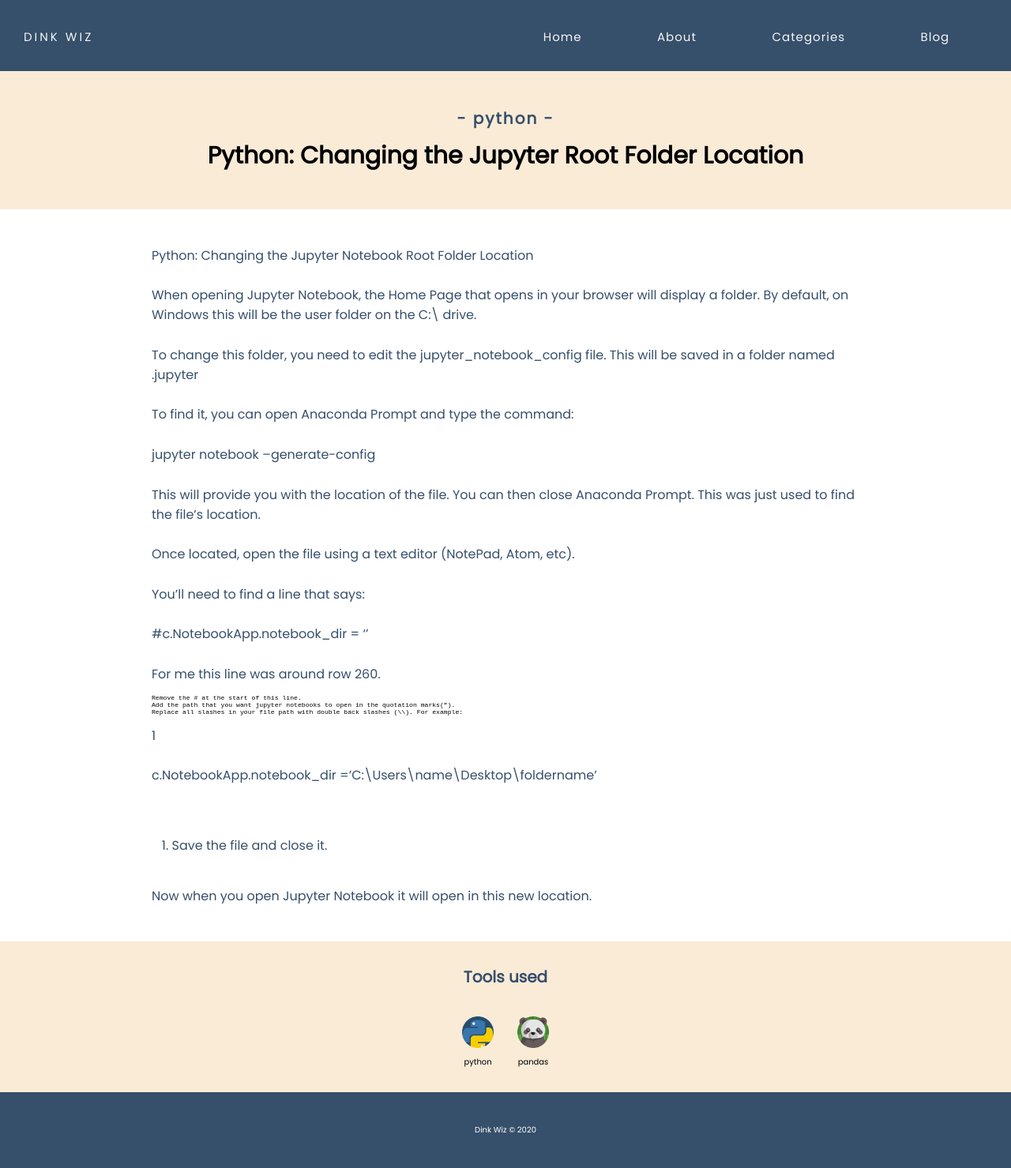
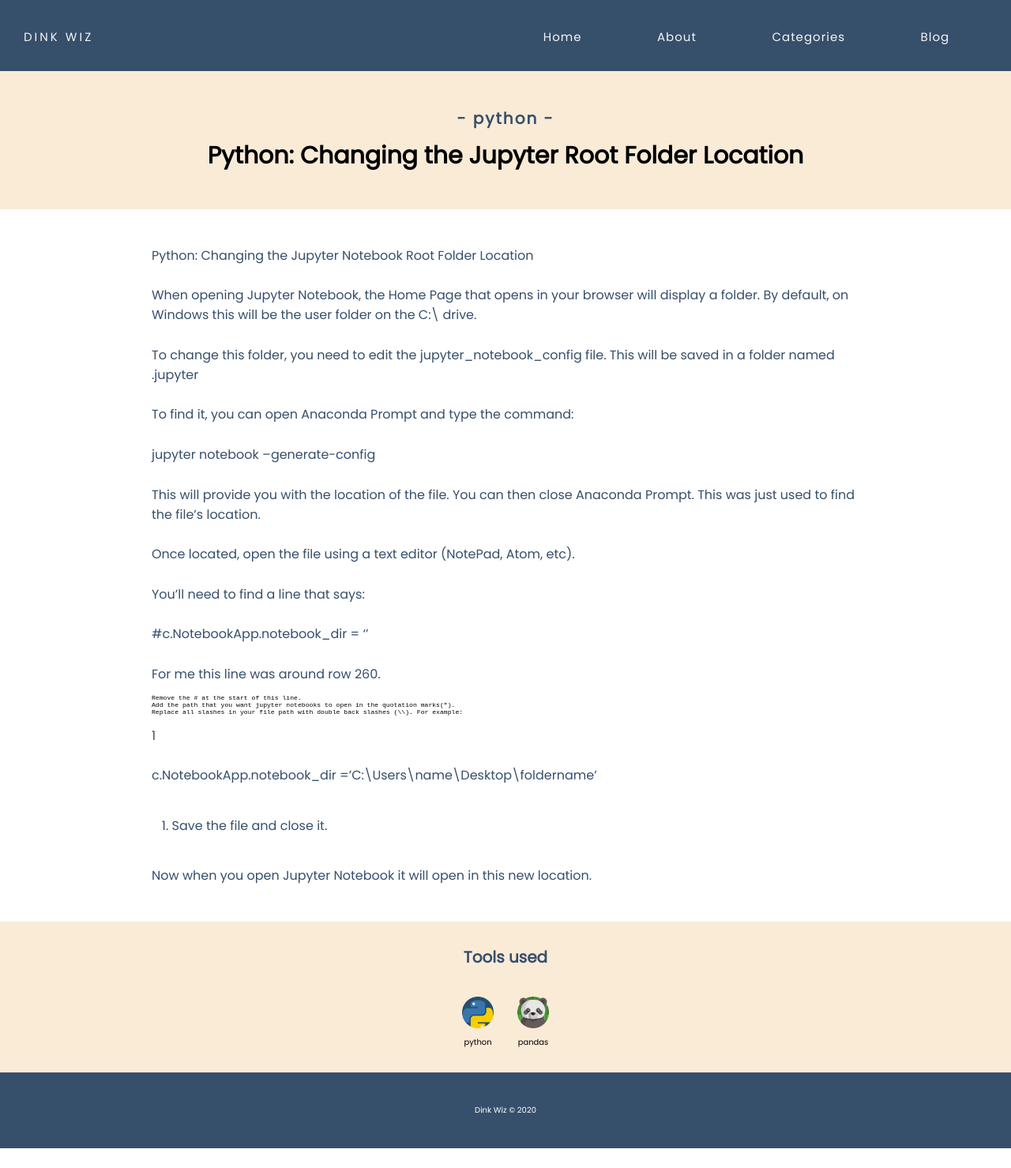
Before and after one commit to dinkwiz/dinkwiz.github.io, a Jekyll site: the page built from _posts/2020-07-30-Python-Root-Directory.md, in a window 1280 px wide. Shown: the whole page at 79% size. Built offline with Jekyll 4.4.1, drawn with Linux system fonts in a browser that asks for light colours; after the commit the page ends 1454 px from its top, so only the background shows below that.

Commit message:
Update style.css

```diff
--- a/assets/css/style.css
+++ b/assets/css/style.css
@@ -265,13 +265,13 @@
 }
 
 .main-post ol{
-  padding: 2vw 0vw 1vw 2vw;
+  padding: 1vw 0vw 1vw 2vw;
   color: #364f6b;
 }
 
 .main-post li{
   font-size: 2rem;
-  padding: 2vw 0vw 1vw 0vw;
+  padding: 1vw 0vw 1vw 0vw;
   color: #364f6b;
 }
 
```
